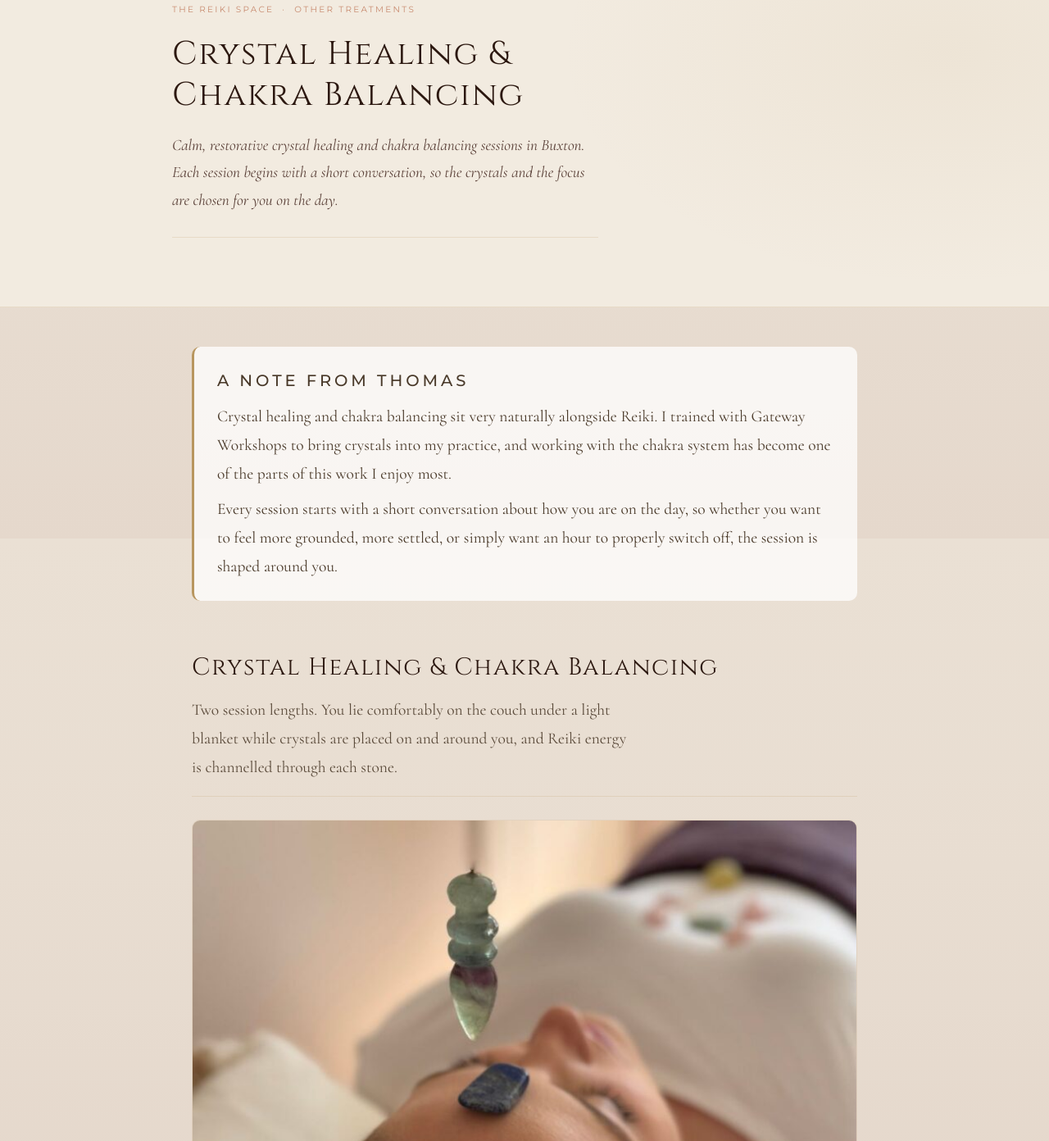
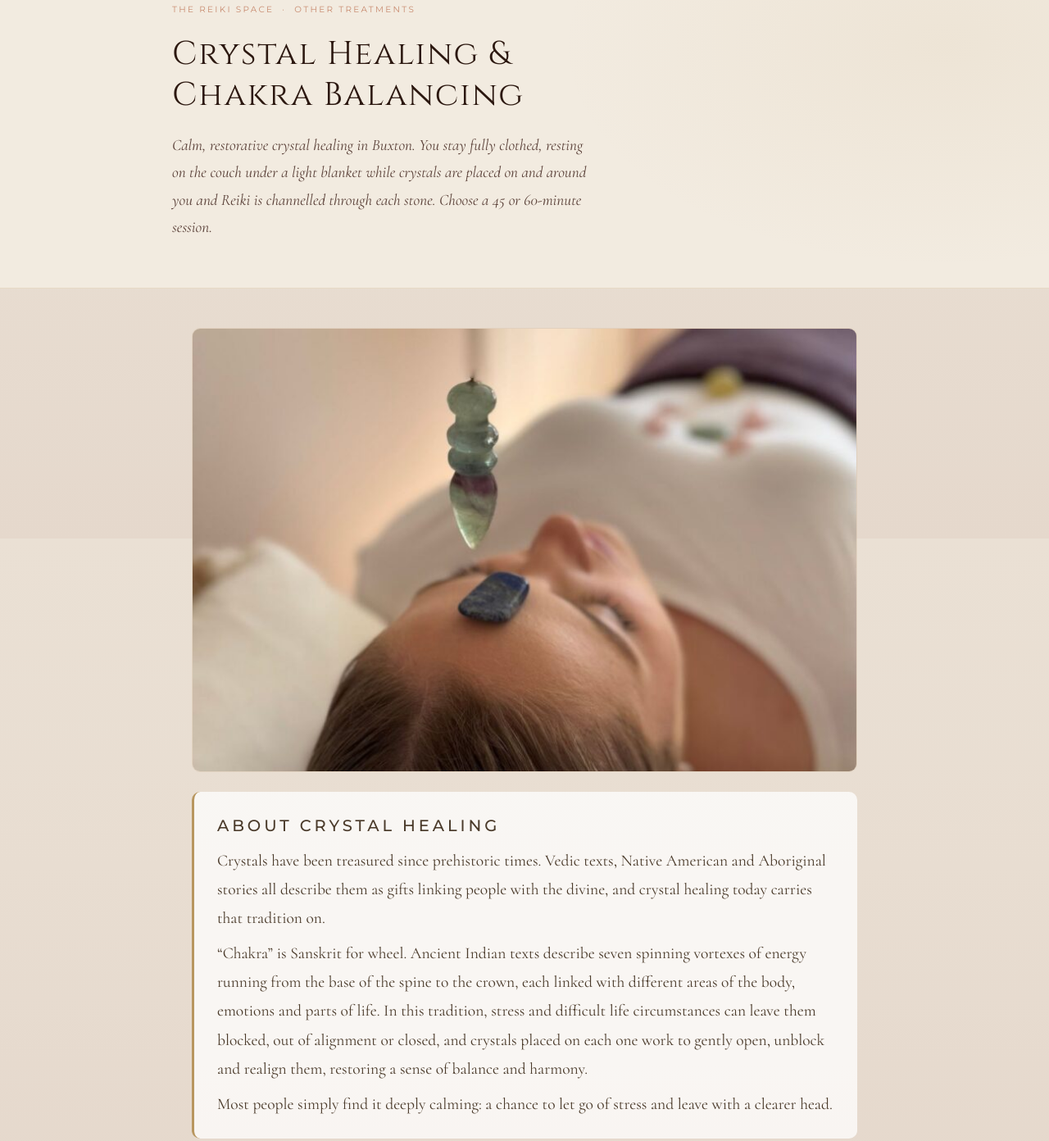
Before and after one commit to thereikispace/TheReikiSpace, a plain HTML site: page treatments.html in a window 1280 px wide. Shown: the part 143-1535 px from the top of the page at 82% size. Drawn offline with Linux system fonts and the light colour scheme.

Commit message:
Treatments: tighten the intro and add "About crystal healing"
Merge the intro lines and remove the empty band under the heading,
drop the note from Thomas and the repeated section heading, and fold
a short history of crystals into the chakras box (now "About crystal
healing"). Mention that clients stay clothed and crystals are cleansed
before each session.

Co-Authored-By: Claude Opus 5.5 <noreply@anthropic.com>

```diff
--- a/treatments.html
+++ b/treatments.html
@@ -153,6 +153,7 @@
             font-style: italic; margin-bottom: 1.75rem;
             padding-bottom: 1.75rem; border-bottom: 1px solid rgba(184,150,95,0.2);
         }
+        .page-standfirst:last-child { margin-bottom: 0; padding-bottom: 0; border-bottom: none; }
         .trust-row {
             display: flex; flex-wrap: wrap; gap: 0.5rem 1.5rem;
             font-family: 'Montserrat', sans-serif; font-size: 0.65rem;
@@ -468,7 +469,7 @@
             <div class="hero-inner">
                 <p class="page-tag"><a href="index.html">The Reiki Space</a> &nbsp;·&nbsp; Other Treatments</p>
                 <h1>Crystal Healing &amp; Chakra Balancing</h1>
-                <p class="page-standfirst">Calm, restorative crystal healing and chakra balancing sessions in Buxton. Each session begins with a short conversation, so the crystals and the focus are chosen for you on the day.</p>
+                <p class="page-standfirst">Calm, restorative crystal healing in Buxton. You stay fully clothed, resting on the couch under a light blanket while crystals are placed on and around you and Reiki is channelled through each stone. Choose a 45 or 60-minute session.</p>
             </div>
         </header>
 
@@ -743,29 +744,17 @@
             </div>
             </template>
 
-            <!-- ─── A NOTE FROM THOMAS ────────────────────────────────────── -->
-            <div class="reiki-context">
-                <p class="reiki-context-label">A note from Thomas</p>
-                <p>Crystal healing and chakra balancing sit very naturally alongside Reiki. I trained with Gateway Workshops to bring crystals into my practice, and working with the chakra system has become one of the parts of this work I enjoy most.</p>
-                <p>Every session starts with a short conversation about how you are on the day, so whether you want to feel more grounded, more settled, or simply want an hour to properly switch off, the session is shaped around you.</p>
-            </div>
-
-            <!-- ─── CRYSTAL HEALING & CHAKRA BALANCING ───────────────────── -->
-            <div class="section-heading">
-                <h2>Crystal Healing &amp; Chakra Balancing</h2>
-                <p>Two session lengths. You lie comfortably on the couch under a light blanket while crystals are placed on and around you, and Reiki energy is channelled through each stone.</p>
-            </div>
-
             <!-- Crystal healing photo -->
             <div style="margin: 0 0 1.5rem; border-radius: var(--border-radius); overflow: hidden; border: 1px solid rgba(184,150,95,0.15);">
                 <img src="crystal-healing-pendulum.jpg" alt="Client relaxing on a therapy couch with a lapis lazuli crystal on the brow and a fluorite pendulum held above during crystal healing" width="800" height="533" loading="lazy" style="width:100%; height:auto; display:block;" onerror="this.parentElement.style.display='none';">
             </div>
 
-            <!-- About the chakras -->
+            <!-- About crystal healing -->
             <div class="reiki-context">
-                <p class="reiki-context-label">About the chakras</p>
-                <p>&ldquo;Chakra&rdquo; is the Sanskrit word for wheel. Ancient Indian texts describe the chakras as spinning vortexes of energy running through the centre of the body, from the base of the spine to the crown of the head. Each of the seven main chakras is traditionally linked with different areas of the body, emotions and parts of life, from feeling safe and grounded at the base to clarity and connection at the crown.</p>
-                <p>In this tradition, stress and difficult life circumstances can leave the chakras blocked, out of alignment or closed. Crystal healing works to gently open, unblock and realign them, helping to restore a sense of balance and harmony.</p>
+                <p class="reiki-context-label">About crystal healing</p>
+                <p>Crystals have been treasured since prehistoric times. Vedic texts, Native American and Aboriginal stories all describe them as gifts linking people with the divine, and crystal healing today carries that tradition on.</p>
+                <p>&ldquo;Chakra&rdquo; is Sanskrit for wheel. Ancient Indian texts describe seven spinning vortexes of energy running from the base of the spine to the crown, each linked with different areas of the body, emotions and parts of life. In this tradition, stress and difficult life circumstances can leave them blocked, out of alignment or closed, and crystals placed on each one work to gently open, unblock and realign them, restoring a sense of balance and harmony.</p>
+                <p>Most people simply find it deeply calming: a chance to let go of stress and leave with a clearer head.</p>
             </div>
 
             <!-- Crystal Healing 45 -->
@@ -786,7 +775,7 @@
                 </div>
                 <div class="card-body" id="crystal-45-card-body">
                     <div class="card-body-inner">
-                        <p>You lie on the therapy couch, on your back or front, whichever is more comfortable, under a light blanket.</p>
+                        <p>You lie on your back or front, whichever is more comfortable. Your crystals are cleansed and energised before you arrive.</p>
                         <p>Each of the seven chakras is opened in turn with a crystal wand, from the base up to the crown. A crystal of the matching colour is then placed on each one. Working from the crown back down to the base, I rest my hands over each stone for around five minutes while Reiki energy flows through me and the stone to you.</p>
                         <p>To finish, the stones are lifted away, the chakras are balanced and gently closed, and a minute or two is spent grounding you before the session ends.</p>
                     </div>
```
